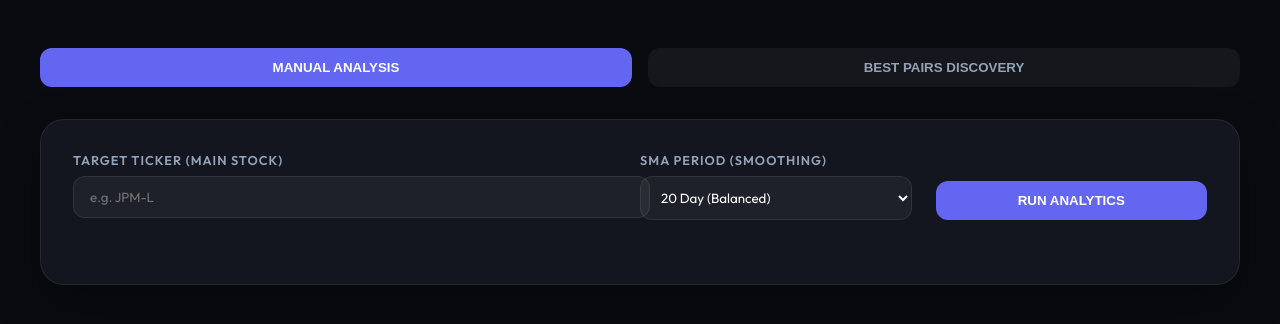
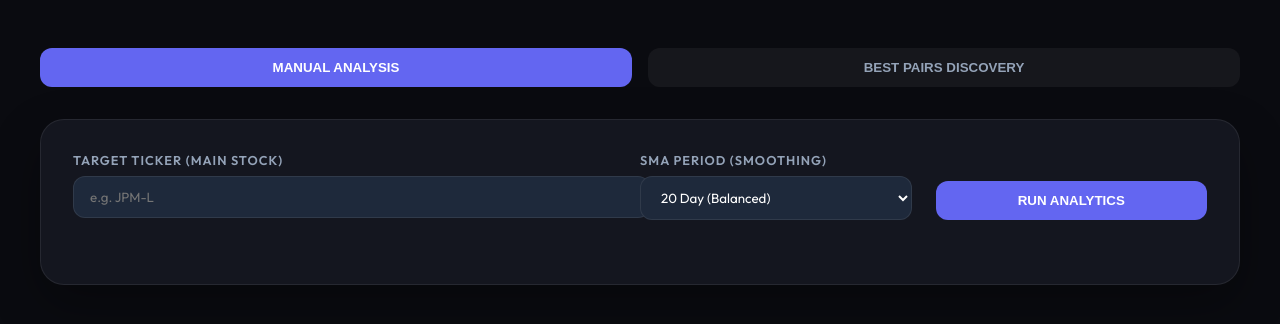
Before and after one commit to omeryilmazace-cmd/pairstradeprefs, a Flask app: page / in a window 1280 px wide. Shown: the part 79-403 px from the top of the page. Run offline with Flask 3, Linux system fonts and the light colour scheme.

Commit message:
Fix: Robust CSS for select/option visibility to prevent white-on-white

```diff
--- a/templates/index.html
+++ b/templates/index.html
@@ -82,7 +82,8 @@
         input,
         select {
             width: 100%;
-            background: rgba(255, 255, 255, 0.05);
+            background: #1e293b;
+            /* Solid dark color for better browser compatibility */
             border: 1px solid var(--border-glass);
             border-radius: 12px;
             padding: 12px 16px;
```
